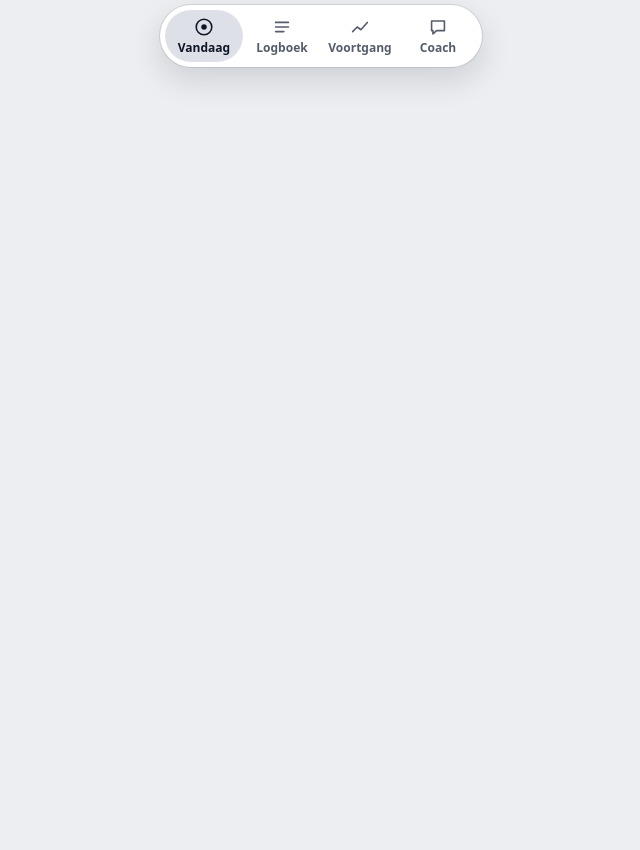
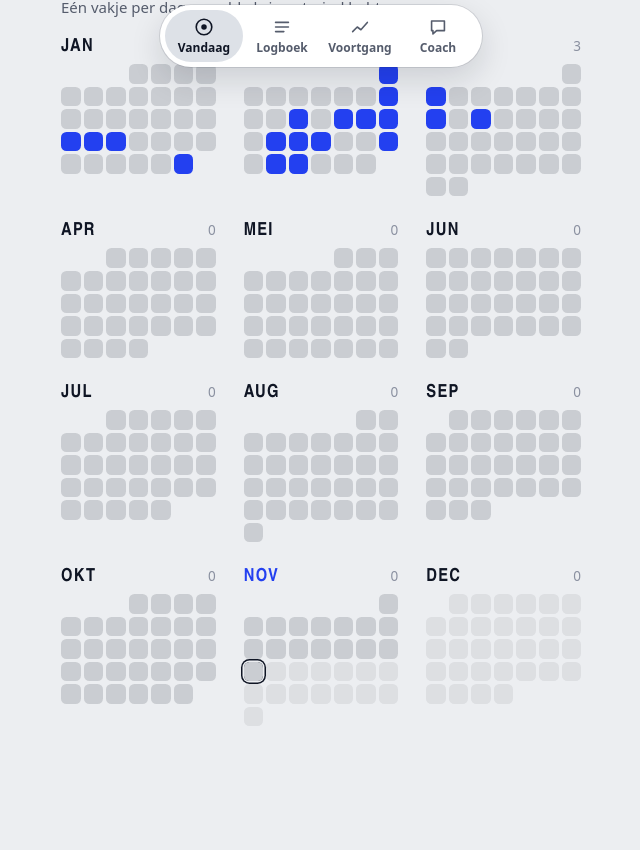
Before and after one commit to MxG5/FitTracker, a plain HTML site: page index.html in a window 1280 px wide. Shown: the part 719-1569 px from the top of the page, without its empty margins (319-959 px from the left). Before the commit the page ends 800 px from the top, so only its background shows below. Drawn offline with Linux system fonts and the light colour scheme; a web font is replaced by a local one.

Commit message:
Voeg een jaarkalender toe aan beginscherm en logboek
Eén vakje per dag, gevuld op dagen met een sessie, per maand gegroepeerd
met het aantal trainingsdagen erbij en het jaartotaal rechtsboven. Op het
beginscherm staat hij onder de logknop en piept de kop net boven de
tabbalk uit, zodat de knop het midden houdt. In het logboek staat hij
bovenaan.

Een tik op een maand springt naar die maand in het logboek. Zodra er
sessies uit meerdere jaren zijn, verschijnen knoppen om te bladeren.

Co-Authored-By: Claude Fable 5.2 <noreply@anthropic.com>
Claude-Session: https://claude.ai/code/session_01Jvz1wQD12Vnz9QSG2zu2vz

```diff
--- a/index.html
+++ b/index.html
@@ -130,10 +130,10 @@ input[type="date"].input { -webkit-appearance: none; appearance: none; display:
 .seg button[aria-checked="true"] { background: var(--surface); color: var(--ink); box-shadow: 0 1px 3px rgba(0, 0, 0, .12); }
 
 /* ---------- Beginscherm ---------- */
-.page-home { min-height: 100dvh; display: flex; flex-direction: column; }
+.page-home { display: flex; flex-direction: column; }
 .home-top { display: flex; justify-content: space-between; align-items: flex-start; gap: 12px; }
 .home-top .icon-btn { margin: -6px -10px 0 0; }
-.home-center { flex: 1; display: flex; flex-direction: column; align-items: center; justify-content: center; gap: 4px; padding: 24px 0 8px; text-align: center; }
+.home-center { min-height: calc(100dvh - 262px - env(safe-area-inset-top, 0px) - env(safe-area-inset-bottom, 0px)); display: flex; flex-direction: column; align-items: center; justify-content: center; gap: 4px; padding: 24px 0 8px; text-align: center; }
 .dial { position: relative; width: min(304px, 84vw); max-width: 100%; aspect-ratio: 1; display: grid; place-items: center; margin-bottom: 14px; }
 .dial svg { position: absolute; inset: 0; width: 100%; height: 100%; overflow: visible; }
 .ring-seg { fill: none; stroke: var(--track); stroke-width: 6; stroke-linecap: round; }
@@ -155,6 +155,28 @@ input[type="date"].input { -webkit-appearance: none; appearance: none; display:
 .log-btn b { display: block; font: 800 clamp(40px, 13vw, 54px)/.86 var(--display); text-transform: uppercase; letter-spacing: .015em; }
 .home-stat { font-weight: 600; font-size: 18px; }
 .home-last { color: var(--ink-2); }
+
+/* ---------- Jaarkalender ---------- */
+.cal { display: grid; gap: 16px; }
+.page-home .cal { border-top: 1px solid var(--line); padding-top: 20px; margin-top: 8px; }
+#history-cal { margin: 22px 0 6px; }
+.cal-head { display: flex; align-items: center; justify-content: space-between; gap: 12px; }
+.cal-year { display: flex; align-items: center; gap: 2px; }
+.cal-year b, .cal-total { font: 800 42px/.92 var(--display); letter-spacing: .01em; }
+.cal-year b { margin-right: 6px; }
+.cal-total { color: var(--accent); }
+.cal-year .icon-btn[disabled] { opacity: .3; pointer-events: none; }
+.cal-sub { color: var(--ink-2); font-size: 15px; margin-top: -8px; }
+.cal-months { display: grid; grid-template-columns: repeat(3, minmax(0, 1fr)); gap: 22px clamp(14px, 5vw, 28px); }
+.cal-month-head { width: 100%; display: flex; justify-content: space-between; align-items: baseline; padding: 4px 0 8px; font: 700 18px/1 var(--display); text-transform: uppercase; letter-spacing: .07em; }
+.cal-month-head span { font: 500 13.5px/1 var(--font); letter-spacing: 0; color: var(--ink-3); }
+.cal-month.now .cal-month-head b { color: var(--accent); }
+.cal-days { display: grid; grid-template-columns: repeat(7, 1fr); gap: 3px; }
+.cal-days i { aspect-ratio: 1; border-radius: 28%; background: var(--track); }
+.cal-days i.future { opacity: .45; }
+.cal-days i.on { background: var(--accent); opacity: 1; }
+.cal-days i.today { box-shadow: 0 0 0 1.5px var(--bg), 0 0 0 3px var(--ink); }
+.month { scroll-margin-top: calc(16px + env(safe-area-inset-top, 0px)); }
 
 /* ---------- Tabbalk ---------- */
 .tabs {
@@ -344,6 +366,7 @@ input[type="date"].input { -webkit-appearance: none; appearance: none; display:
       <p class="home-stat" id="home-stat"></p>
       <p class="home-last" id="home-last"></p>
     </div>
+    <section class="cal" id="home-cal" aria-label="Trainingskalender"></section>
   </section>
 
   <!-- LOGBOEK -->
@@ -352,6 +375,7 @@ input[type="date"].input { -webkit-appearance: none; appearance: none; display:
       <h1 class="title">Logboek</h1>
       <p class="eyebrow" id="history-count"></p>
     </header>
+    <section class="cal" id="history-cal" aria-label="Trainingskalender"></section>
     <div id="history-list"></div>
   </section>
 
@@ -1062,8 +1086,59 @@ function renderHome(popDate) {
     const last = sessions[0];
     $('#home-last').textContent = last ? `Laatst: ${typeLabel(last.type)}, ${relDay(last.date)}` : 'Tik op de knop voor je eerste sessie';
   }
+  renderCalendar($('#home-cal'));
 }
 render.home = () => renderHome();
+
+/* ---------- Jaarkalender: één vakje per dag, gevuld op trainingsdagen ---------- */
+let calYear = new Date().getFullYear();
+function renderCalendar(host) {
+  const dates = new Set(getSessions().map(s => s.date));
+  const nowY = new Date().getFullYear(), tIso = today();
+  let minY = nowY;
+  dates.forEach(d => { const y = parseInt(d); if (y && y < minY) minY = y; });
+  calYear = clamp(calYear, minY, nowY);
+  let total = 0, months = '';
+  for (let m = 0; m < 12; m++) {
+    const first = new Date(calYear, m, 1), n = new Date(calYear, m + 1, 0).getDate(), key = `${calYear}-${String(m + 1).padStart(2, '0')}`;
+    let cells = '', count = 0;
+    for (let d = 1; d <= n; d++) {
+      const id = `${key}-${String(d).padStart(2, '0')}`, on = dates.has(id);
+      if (on) count++;
+      cells += `<i class="${on ? 'on' : id > tIso ? 'future' : ''}${id === tIso ? ' today' : ''}"${d === 1 ? ` style="grid-column-start:${(first.getDay() + 6) % 7 + 1}"` : ''}></i>`;
+    }
+    total += count;
+    const summary = `${dl(first, { month: 'long' })}: ${plural(count, 'trainingsdag', 'trainingsdagen')}`;
+    const head = `<b>${esc(dl(first, { month: 'short' }))}</b><span class="num">${count}</span>`;
+    months += `<div class="cal-month${key === tIso.slice(0, 7) ? ' now' : ''}">
+      ${count ? `<button type="button" class="cal-month-head" data-month="${key}" aria-label="${esc(summary)}, toon in logboek">${head}</button>` : `<div class="cal-month-head">${head}</div>`}
+      <div class="cal-days" role="img" aria-label="${esc(summary)}">${cells}</div>
+    </div>`;
+  }
+  const step = (dir, label, path) => `<button type="button" class="icon-btn sm" data-cal-step="${dir}" aria-label="${label}"${calYear + dir < minY || calYear + dir > nowY ? ' disabled' : ''}><svg class="ic" viewBox="0 0 24 24" aria-hidden="true"><path d="${path}"/></svg></button>`;
+  host.innerHTML = `<div class="cal-head">
+      <div class="cal-year"><b class="num">${calYear}</b>${minY < nowY ? step(-1, 'Vorig jaar', 'M15 6l-6 6 6 6') + step(1, 'Volgend jaar', 'M9 6l6 6-6 6') : ''}</div>
+      <b class="cal-total num" aria-label="${plural(total, 'trainingsdag', 'trainingsdagen')} in ${calYear}">${total}</b>
+    </div>
+    <p class="cal-sub">Eén vakje per dag, gevuld als je getraind hebt.</p>
+    <div class="cal-months">${months}</div>`;
+}
+document.addEventListener('click', e => {
+  const stepBtn = e.target.closest('[data-cal-step]');
+  if (stepBtn) {
+    const host = stepBtn.closest('.cal'), dir = stepBtn.dataset.calStep;
+    calYear += +dir;
+    renderCalendar(host);
+    const again = $(`[data-cal-step="${dir}"]:not([disabled])`, host) || $('[data-cal-step]:not([disabled])', host);
+    if (again) again.focus();
+    return;
+  }
+  const monthBtn = e.target.closest('.cal-month-head[data-month]');
+  if (!monthBtn) return;
+  if (current !== 'history') go('history');
+  const heading = document.getElementById('m-' + monthBtn.dataset.month);
+  if (heading) heading.scrollIntoView({ behavior: 'smooth', block: 'start' });
+});
 $('#log-btn').addEventListener('click', e => openLog(e.currentTarget));
 $('#open-settings').addEventListener('click', openSettings);
 
@@ -1296,13 +1371,14 @@ $('#picker-list').addEventListener('click', e => {
 /* ---------- Logboek ---------- */
 const openRows = new Set();
 function renderHistory() {
+  renderCalendar($('#history-cal'));
   const sessions = sortedSessions();
   $('#history-count').textContent = sessions.length ? plural(sessions.length, 'sessie', 'sessies') : '';
   if (!sessions.length) { $('#history-list').innerHTML = '<p class="empty">Nog geen sessies. Log je eerste via Vandaag.</p>'; return; }
   let html = '', month = '';
   sessions.forEach(s => {
     const d = parseDate(s.date), m = s.date.slice(0, 7), ex = s.exercises || [], hangs = s.deadHangs || [];
-    if (m !== month) { html += `${month ? '</ul>' : ''}<h2 class="month">${esc(dl(d, { month: 'long', year: 'numeric' }))}</h2><ul class="rows">`; month = m; }
+    if (m !== month) { html += `${month ? '</ul>' : ''}<h2 class="month" id="m-${m}">${esc(dl(d, { month: 'long', year: 'numeric' }))}</h2><ul class="rows">`; month = m; }
     const nSets = ex.reduce((a, e) => a + (e.sets ? e.sets.length : 0), 0);
     const meta = [ex.length ? plural(ex.length, 'oefening', 'oefeningen') : '', nSets ? plural(nSets, 'set', 'sets') : '', hangs.length ? `dead hang ${Math.max(...hangs)}\u00a0s` : ''].filter(Boolean).join(' · ');
     const open = openRows.has(String(s.id));
```
